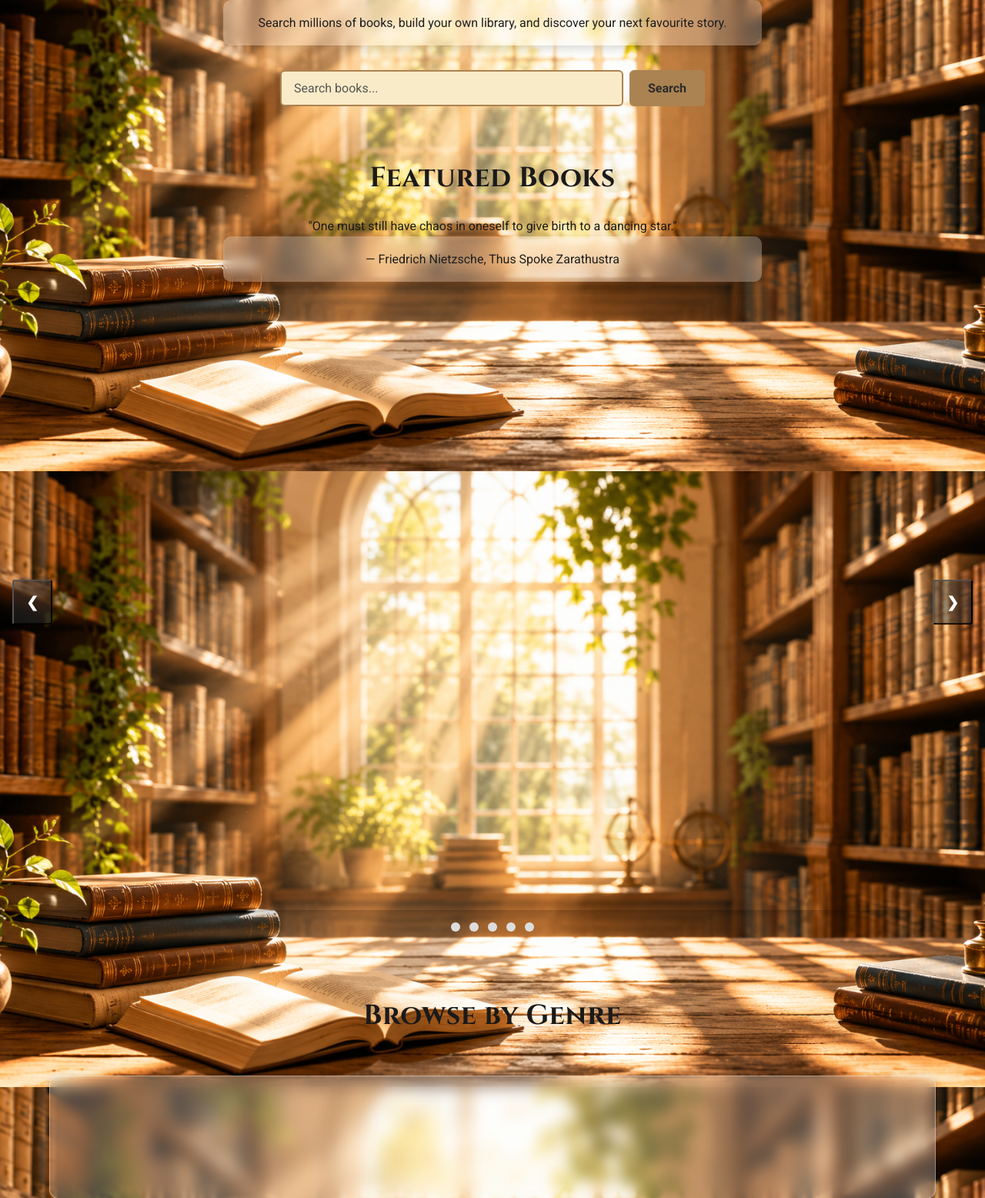
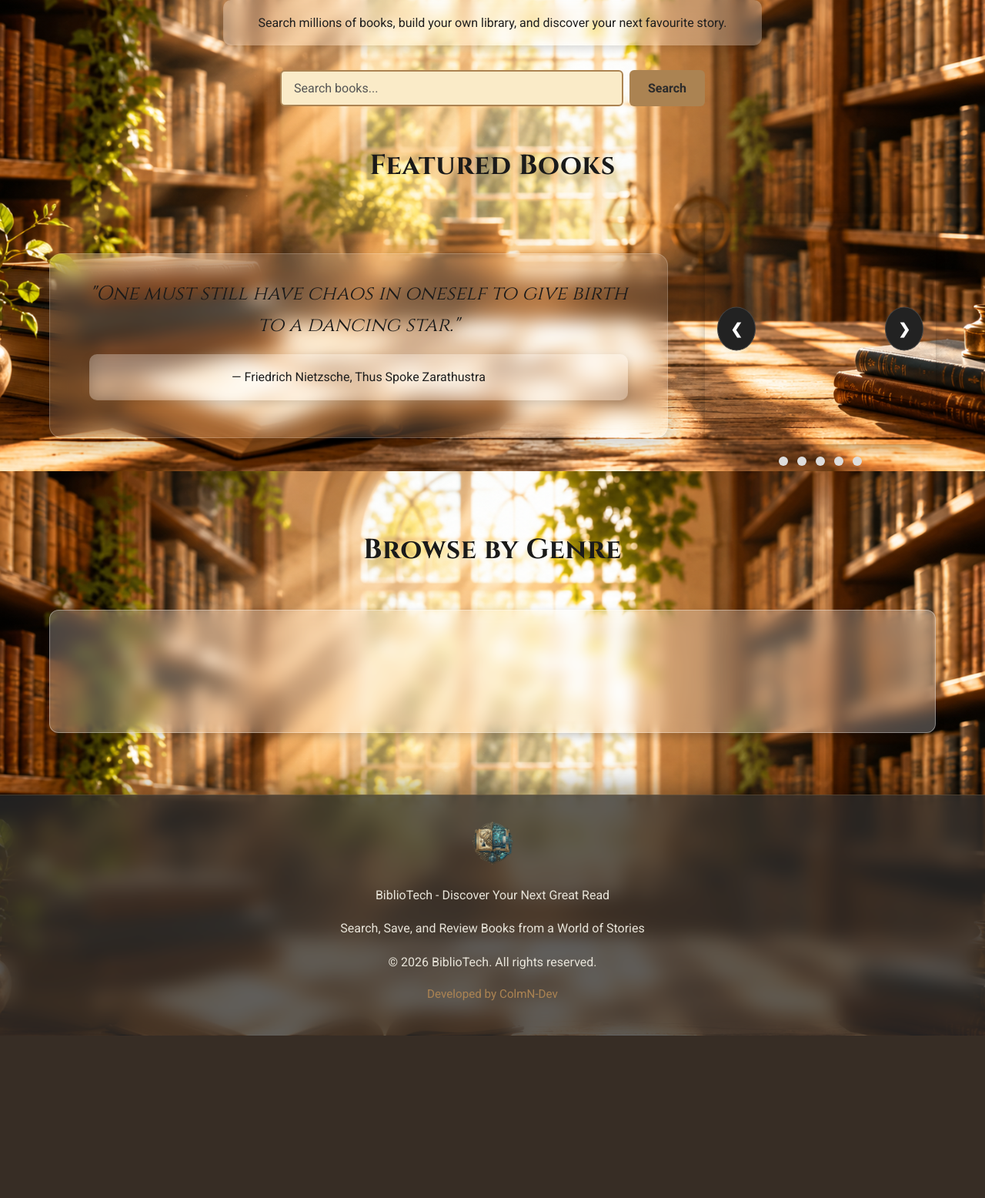
Before and after one commit to ColmN-Dev/BiblioTech, a Flask app: page / in a window 1280 px wide. Shown: the part 188-1744 px from the top of the page at 77% size. After the commit the page ends 1533 px from the top, so only its background shows below. Run offline with Flask 3, Linux system fonts and the light colour scheme.

Commit message:
style(homepage): improve quote and carousel styling

```diff
--- a/app/static/css/style.css
+++ b/app/static/css/style.css
@@ -667,11 +667,67 @@ body.menu-open {
   padding-top: 0.75rem;
 }
 
+/* ========== FEATURED BOOKS SECTION ========== */
+
+.featured-books {
+  max-width: 1200px;
+  margin: 3rem auto;
+  padding: 0 1.5rem;
+}
+
+.featured-books h2 {
+  text-align: center;
+  margin-bottom: 2rem;
+}
+
+/* ========== FEATURED CONTENT LAYOUT ========== */
+
+.featured-content {
+  display: flex;
+  align-items: center;
+  gap: 3rem;
+}
+
+
+/* ========== QUOTE SECTION ========== */
+
+.quote-container {
+  flex: 1;
+  padding: 2rem;
+  text-align: center;
+
+  background: rgba(255, 255, 255, 0.12);
+  backdrop-filter: blur(12px);
+  -webkit-backdrop-filter: blur(12px);
+
+  border-radius: 16px;
+  border: 1px solid rgba(255, 255, 255, 0.2);
+
+  box-shadow: 0 8px 25px rgba(0, 0, 0, 0.2);
+}
+
+.quote-text {
+  font-family: var(--heading-font);
+  font-size: 1.6rem;
+  line-height: 1.6;
+  color: var(--text-color);
+  font-style: italic;
+}
+
+.quote-author {
+  font-size: 1rem;
+  margin-top: 1rem;
+  color: var(--gold);
+}
+
 /* ========== HOMEPAGE CAROUSEL ========== */
 .carousel-container {
-  max-width: 1000px;
-  margin: 3rem auto;
-  padding: 0 1.5rem;
+  max-width: 100%;
+  margin: 0;
+  padding: 0;
+  display: flex;
+  justify-content: center;
+  align-items: center;
 }
 
 .carousel-wrapper {
@@ -683,8 +739,11 @@ body.menu-open {
 
 .slider-carousel {
   position: relative;
-  width: 100%;
+  flex: 1;
   aspect-ratio: 8 / 5;
+  min-height: 300px;
+  max-width: 300px;
+  margin: 0 auto;
 }
 
 .slide {
@@ -739,24 +798,38 @@ body.menu-open {
   position: absolute;
   top: 50%;
   transform: translateY(-50%);
+
   padding: 1rem;
-  background: rgba(43, 43, 43, 0.5);
-  color: #fff;
+
+  background: #222222;
+  color: #ffffff;
+
   font-size: 1.2rem;
   font-weight: bold;
+
   cursor: pointer;
   user-select: none;
-  border-radius: 4px;
-  transition: background-color 0.2s ease;
+
+  border-radius: 50%;
+  border: 1px solid #444;
+
+  transition: background-color 0.3s ease, transform 0.2s ease;
+
   z-index: 10;
 }
 
-.carousel-nav .prev { left: 1rem; }
-.carousel-nav .next { right: 1rem; }
+.carousel-nav .prev {
+  left: 1rem;
+}
+
+.carousel-nav .next {
+  right: 1rem;
+}
 
 .carousel-nav .prev:hover,
 .carousel-nav .next:hover {
-  background: rgba(171, 131, 82, 0.85);
+  background: var(--gold);
+  transform: translateY(-50%) scale(1.1);
 }
 
 /* Navigation Dots */
@@ -781,6 +854,17 @@ body.menu-open {
   background-color: var(--gold);
   transform: scale(1.2);
 }
+
+[data-theme="dark"] .dot {
+  background-color: var(--border-color);
+}
+
+[data-theme="dark"] .dot.active,
+[data-theme="dark"] .dot:hover {
+  background-color: var(--gold);
+}
+
+
 
 /* ========== BOOK DETAIL PAGE ========== */
 .book-detail {
@@ -1272,16 +1356,34 @@ button[type="submit"]:hover,
 
   .hero-content {
     padding: 1rem;
-}
+  }
 
     .hero-content p {
     padding: 0.75rem 1rem;
     font-size: 1rem;
-}
+  }
+
+
+  .featured-content {
+    flex-direction: column;
+    gap: 2rem;
+  }
+
+  .quote-container {
+    padding: 1rem;
+  }
+
+  .quote-text {
+    font-size: 1.4rem;
+  }
+
+  .slider-carousel {
+    max-width: 300px;
+  }
 
   .carousel-nav .prev,
   .carousel-nav .next {
-    padding: 0.6rem;
+    padding: 0.7rem;
     font-size: 1rem;
   }
 
@@ -1359,6 +1461,10 @@ button[type="submit"]:hover,
     padding-top: var(--header-height);
   }
 
+  .slider-carousel {
+    max-width: 250px;
+  }
+
   .genre-grid,
   .results-grid,
   .book-grid {
```
